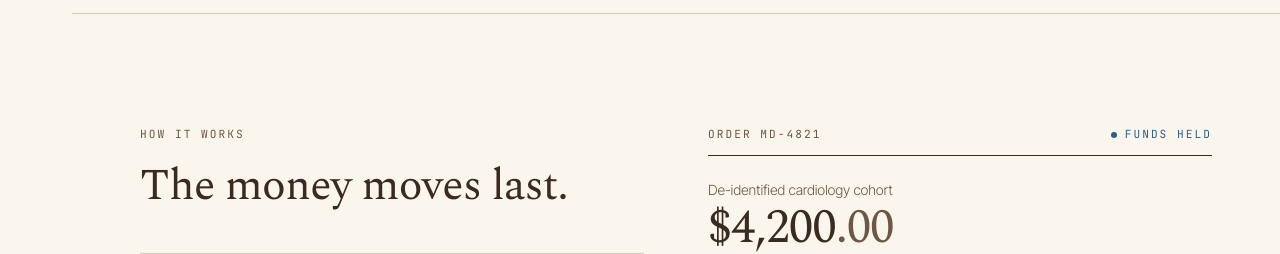
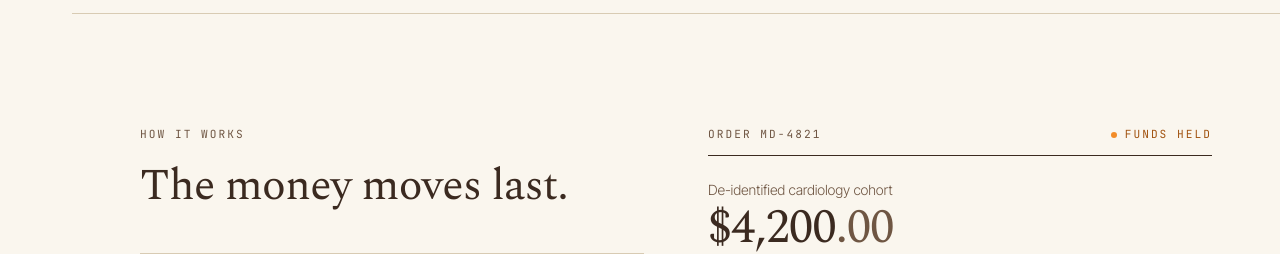
Before and after one commit to hammy229/meddata-escrow, a Next.js app: page / in a window 1280 px wide. Shown: the part 1500-1754 px from the top of the page. Built offline with nearby package versions, Linux system fonts and the light colour scheme; no server answers.

Commit message:
style(landing): mark the held funds signal in tangerine
Give the hero order's Funds held badge a tangerine pulse so the escrow
hold is the one live highlight next to the CTA. Darken tangerine-700 so
the small badge text passes AA on cream.

```diff
--- a/app/globals.css
+++ b/app/globals.css
@@ -72,7 +72,7 @@
   --color-tangerine-400: #f59e47;
   --color-tangerine-500: #f28c28;
   --color-tangerine-600: #d9731a;
-  --color-tangerine-700: #b35c12;
+  --color-tangerine-700: #a0520f; /* 5.3:1 on cream, for tangerine text */
 
   /*
    * Stock Tailwind ramps the components already use, retuned to the palette
@@ -258,6 +258,19 @@ a {
 .held-dot {
   animation: held-pulse 2.4s ease-in-out infinite;
 }
+/* Tangerine variant for the one "funds held" signal on the landing page. */
+@keyframes held-pulse-cta {
+  0%,
+  100% {
+    box-shadow: 0 0 0 0 color-mix(in srgb, var(--cta) 45%, transparent);
+  }
+  50% {
+    box-shadow: 0 0 0 4px color-mix(in srgb, var(--cta) 0%, transparent);
+  }
+}
+.held-dot-cta {
+  animation: held-pulse-cta 2.4s ease-in-out infinite;
+}
 
 @media (prefers-reduced-motion: reduce) {
   *,
--- a/app/page.tsx
+++ b/app/page.tsx
@@ -221,8 +221,8 @@ export default function Home() {
                 <span className="font-mono text-[0.7rem] tracking-[0.18em] text-muted uppercase">
                   Order MD-4821
                 </span>
-                <span className="inline-flex items-center gap-2 font-mono text-[0.7rem] tracking-[0.18em] text-pp-600 uppercase dark:text-pp-400">
-                  <span className="held-dot h-1.5 w-1.5 rounded-full bg-pp-600 dark:bg-pp-400" />
+                <span className="inline-flex items-center gap-2 font-mono text-[0.7rem] tracking-[0.18em] text-tangerine-700 uppercase dark:text-tangerine-400">
+                  <span className="held-dot-cta h-1.5 w-1.5 rounded-full bg-cta" />
                   Funds held
                 </span>
               </div>
```
